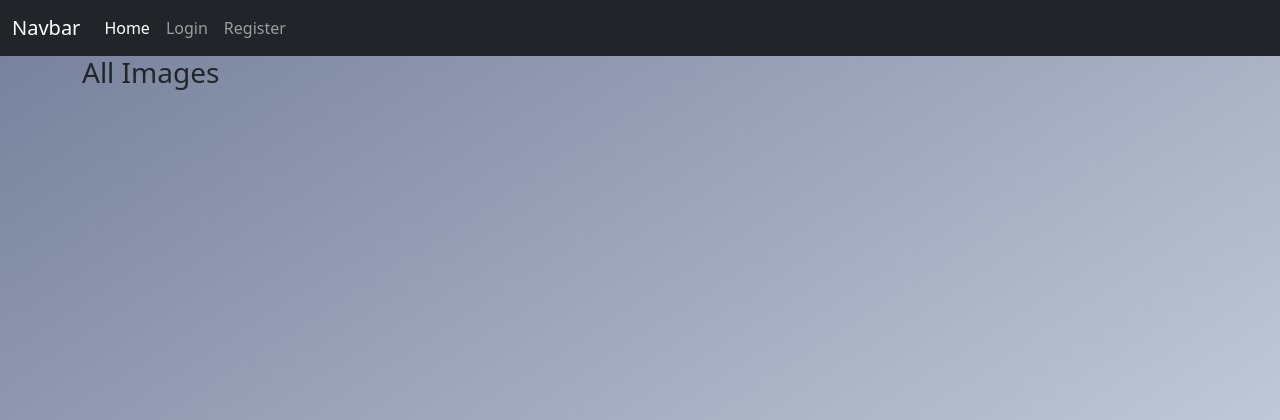
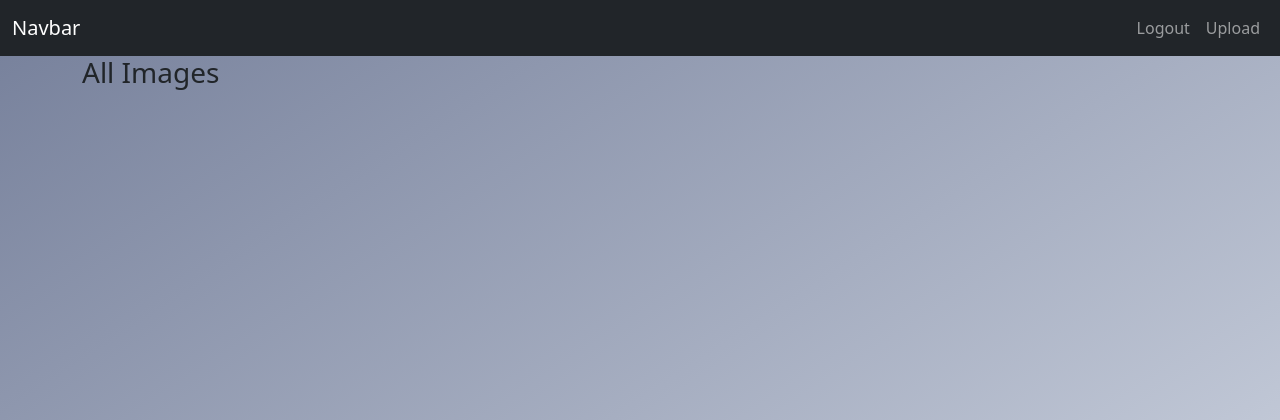
Before and after one commit to AndyKChen/foodify-image, a Flask app: page / in a window 1280 px wide. Shown: the top 420 px of the page. Run offline with Flask 2, Linux system fonts and the light colour scheme; the visitor is signed in with stand-in values (Sample User, id 1); data that the repository does not hold is empty.

Commit message:
added conditional navbar rendering

```diff
--- a/shopify_challenge/templates/layout.html
+++ b/shopify_challenge/templates/layout.html
@@ -18,23 +18,24 @@
     <nav class="navbar navbar-expand-lg navbar-dark bg-dark">
         <div class="container-fluid">
           <a class="navbar-brand" href="#">Navbar</a>
-          <button class="navbar-toggler" type="button" data-bs-toggle="collapse" data-bs-target="#navbarSupportedContent" aria-controls="navbarSupportedContent" aria-expanded="false" aria-label="Toggle navigation">
-            <span class="navbar-toggler-icon"></span>
-          </button>
-          <div class="collapse navbar-collapse" id="navbarSupportedContent">
-            <ul class="navbar-nav me-auto mb-2 mb-lg-0">
-              <li class="nav-item">
-                <a class="nav-link active" aria-current="page" href="/">Home</a>
-              </li>
-              <li class="nav-item">
-                <a class="nav-link" href="/login">Login</a>
-              </li>
-              <li class="nav-item">
-                <a class="nav-link" href="/register" tabindex="-1" aria-disabled="true">Register</a>
-              </li>
+              {% if not session.username %}
+                <div class="navbar-collapse collapse justify-content-end" id="navbarNavDropdown">
+                  <ul class="navbar-nav ml-auto">
+                      <li class="nav-item"><a class="nav-link" href="/register">Register</a></li>
+                      <li class="nav-item"><a class="nav-link" href="/login">Login</a></li>
+                  </ul>
+                </div>
+              {% endif %}
+
+
+              {% if session.username %}
+              <ul class="navbar-nav ml-auto">
+                <li class="nav-item"><a class="nav-link" href="/login">Logout</a></li>
+                <li class="nav-item"><a class="nav-link" href="/upload">Upload</a></li>
+              </ul>
+              {% endif %}
             </ul>
-          </div>
-        </div>
+
       </nav>
     {% with messages=get_flashed_messages(with_categories=true) %}
         {% for category, message in messages %}
```
